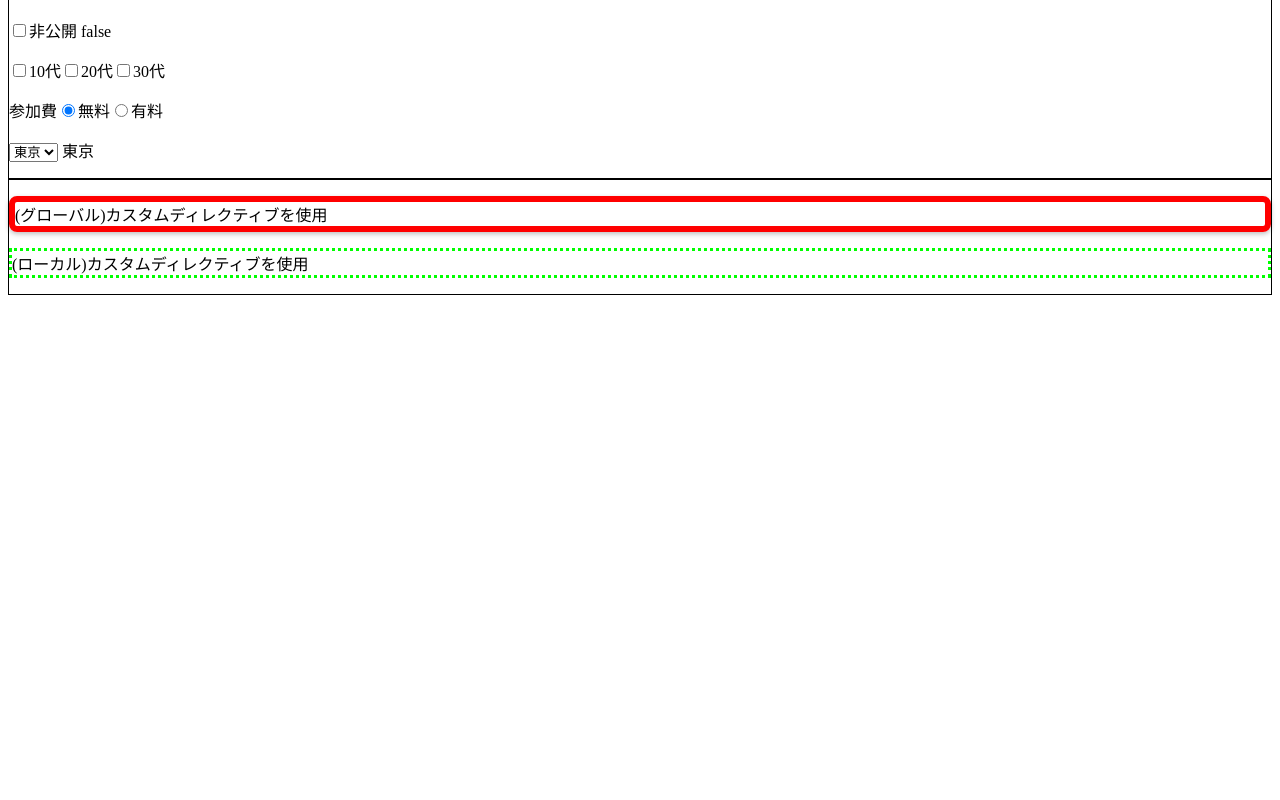
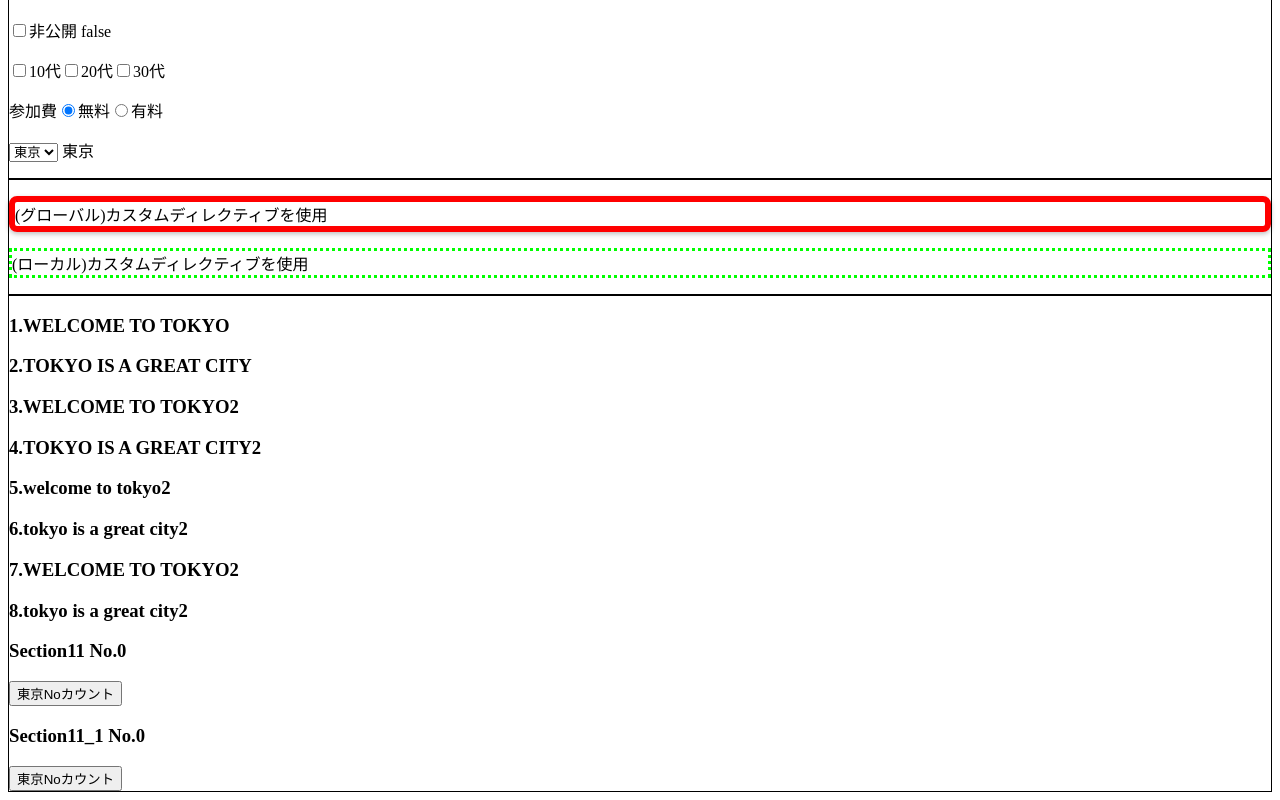
Before and after one commit to ItFumi/vue_practice, a Vue app in the folder vue_sample/: page / in a window 1280 px wide. Shown: the part 1887-2687 px from the top of the page. Before the commit the page ends 2190 px from the top, so only its background shows below. Built offline with nearby package versions, Linux system fonts and the light colour scheme.

Commit message:
learning section11

```diff
--- a/vue_sample/src/App.vue
+++ b/vue_sample/src/App.vue
@@ -125,6 +125,10 @@
     <div class="section">
       <Section10></Section10>
     </div>
+    <div class="section">
+      <Section11></Section11>
+      <Section11_1></Section11_1>
+    </div>
   </div>
 </template>
 <script>
@@ -138,6 +142,8 @@ import Section8_3 from './components/Section8_3.vue'
 import Section8_4 from './components/Section8_4.vue'
 import Section9 from './components/Section9.vue'
 import Section10 from './components/Section10.vue'
+import Section11 from './components/Section11.vue'
+import Section11_1 from './components/Section11_1.vue'
 export default {
   data() {
     return {
@@ -167,7 +173,9 @@ export default {
     Section8_3,
     Section8_4,
     Section9,
-    Section10
+    Section10,
+    Section11,
+    Section11_1
   },
   methods: {
     // 子コンポーネントのSection7.vueのincrement関数内にある$emitの第二引数のデータがvalueに挿入される。
--- /dev/null
+++ b/vue_sample/src/Section11_Mixins.js
@@ -0,0 +1,18 @@
+export const Section11_Mixins = {
+  data() {
+    return {
+      tokyoNumber: 0,
+      // ミックスインの使用先に同名のプロパティがある場合はそちらが優先される。
+      title: "welcome to Tokyo Section11_Mixins.js"
+    }
+  },
+  methods:{
+    tokyoIncrement:function() {
+      this.tokyoNumber++;
+    }
+  },
+  // 下記ライフサイクルフックは、コンポーネントファイルのライフサイクルフック(created())実行前に実行される。
+  created() {
+    console.log("created in Mixins")
+  }
+}
--- /dev/null
+++ b/vue_sample/src/components/Section11.vue
@@ -0,0 +1,58 @@
+<template>
+	<div>
+		<!-- 下記computedのupperCaseTitle関数によって、下記dataのtitleのテキストを大文字に変換する。 -->
+		<h3>1.{{upperCaseTitle}}</h3>
+		<h3>2.{{upperCaseSubTitle}}</h3>
+		<!-- main.jsのfilterで指定されている同名の関数の処理を実行する。 -->
+		<h3>3.{{title2 | upperCase}}</h3>
+		<h3>4.{{subTitle2 | upperCase}}</h3>
+		<!-- 下記のfiltersで指定されている同名の関数の処理を実行する。 -->
+		<h3>5.{{title2 | lowerCase}}</h3>
+		<h3>6.{{subTitle2 | lowerCase}}</h3>
+		<!-- 下記、filterの関数を複数指定する場合。左から順に実行される。 -->
+		<!-- title2のテキストサイズを小さくしてから大きくする。 -->
+		<h3>7.{{title2 | lowerCase | upperCase}}</h3>
+		<!-- subTitle2のテキストサイズを大きくしてから小さくする。 -->
+		<h3>8.{{subTitle2 | upperCase | lowerCase}}</h3>
+		<!-- 下記mixinsからSection11_Mixins.jsのdataおよびmethodsのtokyoIncrement関数の実行が有効になる。 -->
+		<h3>Section11 No.{{tokyoNumber}}</h3>
+		<button @click="tokyoIncrement">東京Noカウント</button>
+	</div>
+</template>
+<script>
+// 外部のミックスインファイルを読込む。「@」はsrcという意。
+import { Section11_Mixins } from "@/Section11_Mixins"
+export default {
+	// ミックスインを有効にする。
+	mixins: [Section11_Mixins],
+	data() {
+		return {
+			title: "welcome to Tokyo",
+			subTitle: "Tokyo is a great city",
+			title2: "welcome to Tokyo2",
+			subTitle2: "Tokyo is a great city2"
+		}
+	},
+	// 下記はローカル宣言。上記のtemplateから呼出される処理。引数で受取ったテキストを小文字にする。
+	filters: {
+		lowerCase: function(value) {
+			return value.toLowerCase()
+		}
+	},
+	computed: {
+		// templateから同じ処理内容の関数を実行する場合、処理の数だけ関数を増やさなければならない。
+		// 下記upperCaseSubTitle関数と中身が同じ。
+		upperCaseTitle() {
+			return this.title.toUpperCase();
+		},
+		// 上記upperCaseTitle関数と中身が同じ。
+		upperCaseSubTitle() {
+			return this.subTitle.toUpperCase();
+		}
+	},
+	// 下記ライフサイクルフックは、ミックスインファイルのライフサイクルフック(created())を実行後に実行される。
+	created() {
+    console.log("created in Component Section11")
+  }
+}
+</script>
--- /dev/null
+++ b/vue_sample/src/components/Section11_1.vue
@@ -0,0 +1,19 @@
+<template>
+	<div>
+		<!-- 下記mixinsからSection11_Mixins.jsのdataおよびmethodsのtokyoIncrement関数の実行が有効になる。 -->
+		<h3>Section11_1 No.{{tokyoNumber}}</h3>
+		<button @click="tokyoIncrement">東京Noカウント</button>
+	</div>
+</template>
+<script>
+// 外部のミックスインファイルを読込む。「@」はsrcという意。
+import { Section11_Mixins } from "@/Section11_Mixins"
+export default {
+	// ミックスインを有効にする。
+	mixins: [Section11_Mixins],
+	// 下記ライフサイクルフックは、ミックスインファイルのライフサイクルフック(created())を実行後に実行される。
+	created() {
+    console.log("created in Component Section11_1")
+  }
+}
+</script>
--- a/vue_sample/src/main.js
+++ b/vue_sample/src/main.js
@@ -35,6 +35,16 @@ Vue.directive("border", {
   unbind() {}
 })
 */
+// 下記はグローバル宣言。Section11.vueから呼出される処理。引数で受取ったテキストを大文字にする。
+Vue.filter("upperCase", function(value) {
+  return value.toUpperCase()
+})
+// 全てのVueインスタンスに適用される。
+Vue.mixin({
+  created() {
+    console.log("Global Mixin")
+  }
+})
 
 new Vue({
   render: h => h(App),
```
